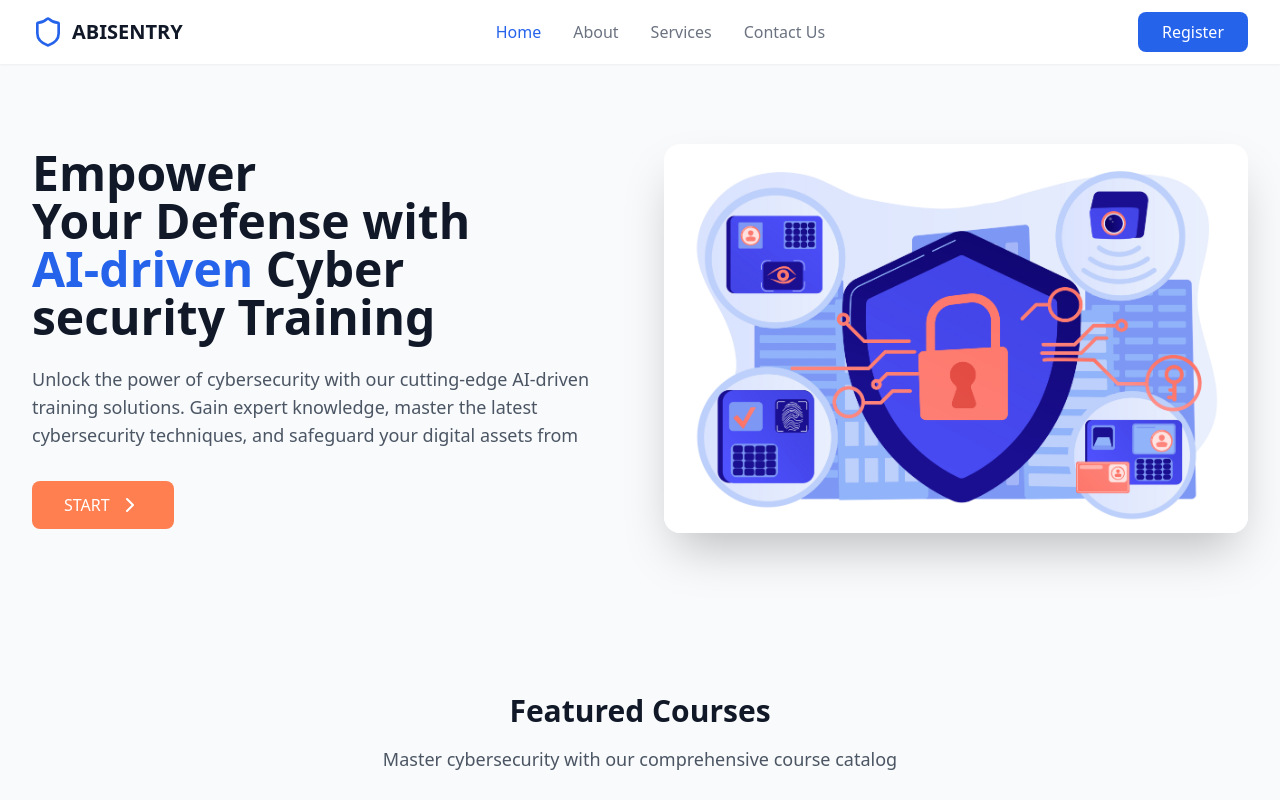
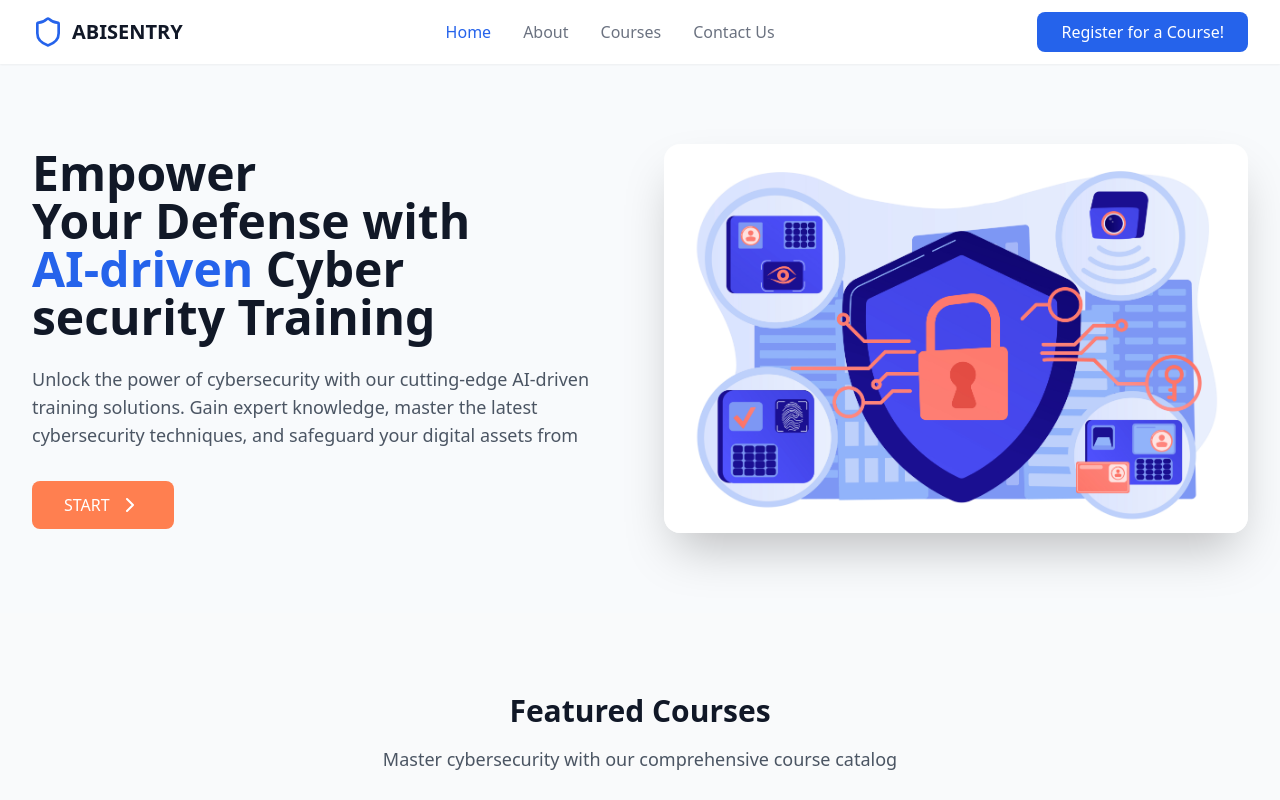
Before and after one commit to ferrychris/Abisentrywebsite, a React (Vite) app: page / in a window 1280 px wide. Shown: the top 800 px of the page. Built offline with nearby package versions, Linux system fonts and the light colour scheme.

Commit message:
Update Navbar.tsx
Navbar Update

```diff
--- a/src/Navbar.tsx
+++ b/src/Navbar.tsx
@@ -20,14 +20,14 @@ export default function Navbar(){
                 About
               </Link>
               <Link to ="#courses" className="text-gray-500 hover:text-gray-900">
-                Services
+                Courses
               </Link>
               <Link to ="#contactus" className="text-gray-500 hover:text-gray-900">
                 Contact Us
              </Link>
             </div>
             <button className="bg-blue-600 text-white px-6 py-2 rounded-lg hover:bg-blue-700 transition-colors">
-              Register
+              Register for a Course!
             </button>
           </div>
         </div>
```
